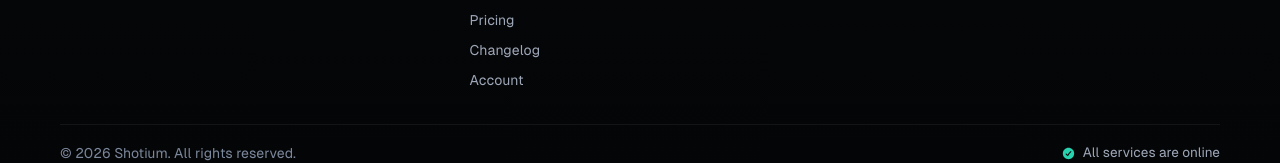
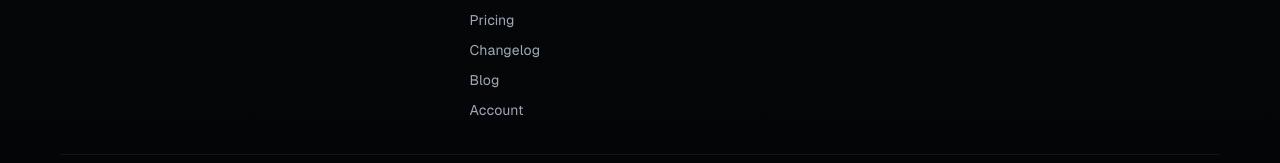
Before and after one commit to shotium/status, a Nuxt app in the folder site/: page / in a window 1280 px wide. Shown: the part 1024-1187 px from the top of the page. Built offline with nearby package versions, Linux system fonts and the light colour scheme; no server answers.

Commit message:
feat(site): add blog link to footer product column

```diff
--- a/site/app/components/SiteFooter.vue
+++ b/site/app/components/SiteFooter.vue
@@ -43,6 +43,10 @@ const badge = computed(() => ({
             href="https://shotium.com/changelog"
             class="lp-foot-link"
           >Changelog</a>
+          <a
+            href="https://shotium.com/blog"
+            class="lp-foot-link"
+          >Blog</a>
           <a
             href="https://shotium.com/account"
             class="lp-foot-link"
```
